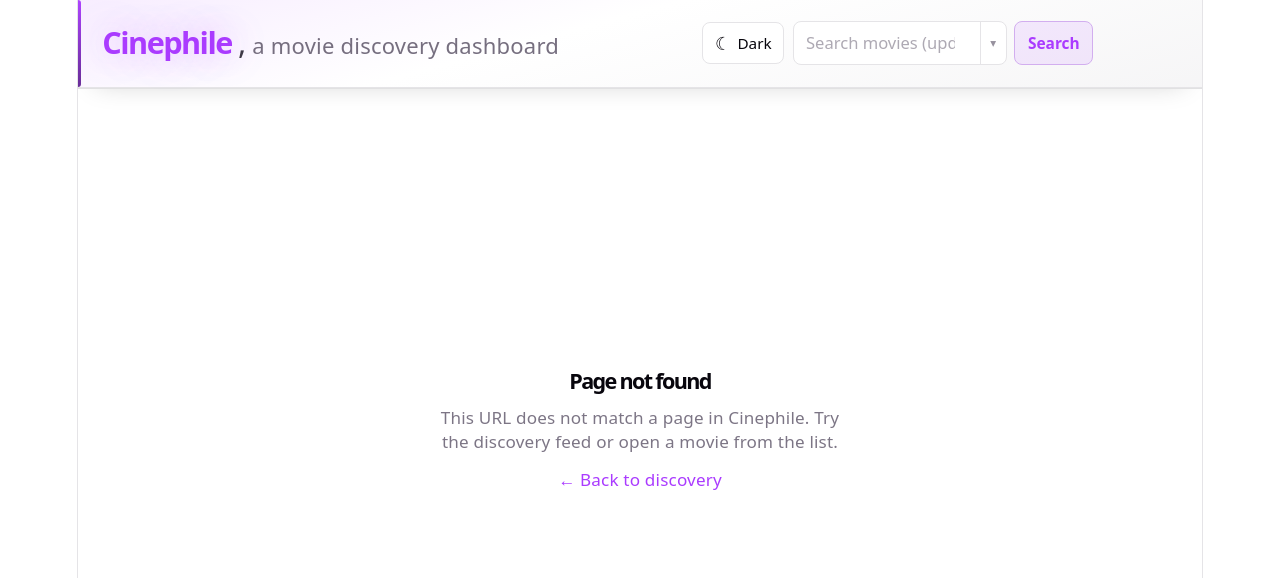
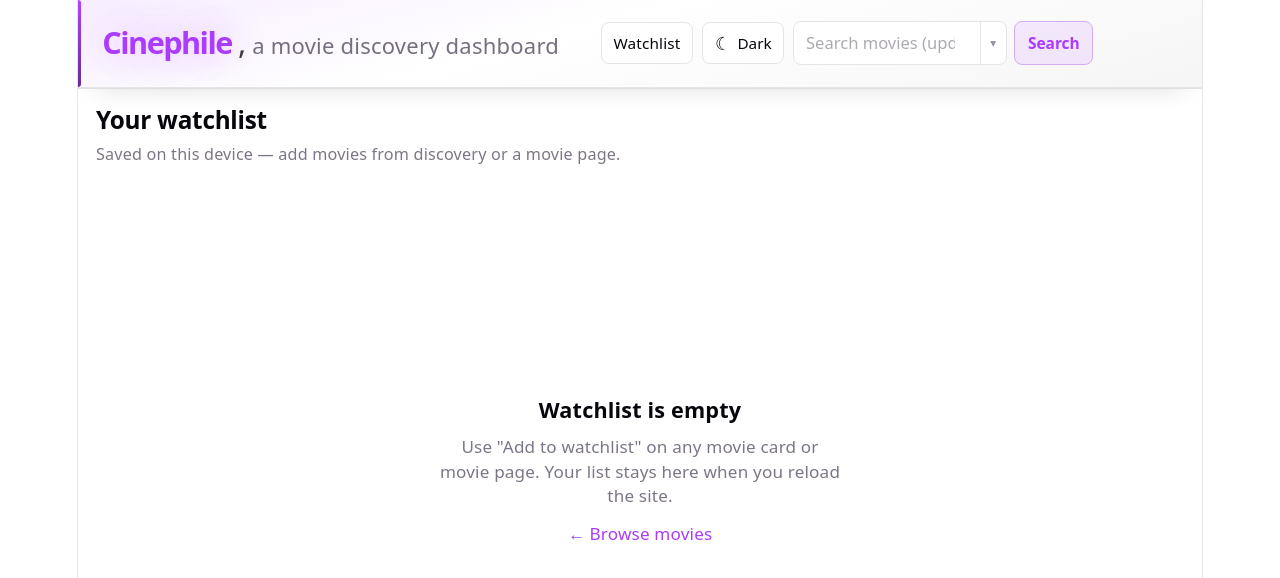
Before and after one commit to shapirayehuda/Cinephile-app, a React (Vite) app: page /watchlist in a window 1280 px wide. Before the commit this address had no page. Shown: the top 578 px of the page. Built offline with nearby package versions, Linux system fonts and the light colour scheme.

Commit message:
Add persistent watchlist with localStorage and watchlist page
Co-authored-by: Cursor <cursoragent@cursor.com>

```diff
--- a/src/App.css
+++ b/src/App.css
@@ -58,6 +58,110 @@
   align-items: center;
   gap: 0.5rem;
   flex: 0 1 auto;
+}
+
+.site-header__watchlist {
+  display: inline-flex;
+  align-items: center;
+  gap: 0.35rem;
+  flex-shrink: 0;
+  padding: 0.4rem 0.65rem;
+  border: 1px solid var(--border);
+  border-radius: 8px;
+  background: var(--bg);
+  color: var(--text-h);
+  font: inherit;
+  font-size: 0.85rem;
+  font-weight: 500;
+  text-decoration: none;
+  transition:
+    border-color 0.15s ease,
+    background 0.15s ease;
+}
+
+.site-header__watchlist:hover {
+  border-color: color-mix(in srgb, var(--accent) 45%, var(--border));
+  background: color-mix(in srgb, var(--accent-bg) 55%, var(--bg));
+}
+
+.site-header__watchlist-count {
+  display: inline-flex;
+  align-items: center;
+  justify-content: center;
+  min-width: 1.25rem;
+  height: 1.25rem;
+  padding: 0 0.3rem;
+  border-radius: 999px;
+  font-size: 0.72rem;
+  font-weight: 600;
+  line-height: 1;
+  color: var(--text-h);
+  background: var(--accent-bg);
+  border: 1px solid var(--accent-border);
+}
+
+.watchlist-btn {
+  display: inline-flex;
+  align-items: center;
+  justify-content: center;
+  padding: 0.35rem 0.55rem;
+  border: 1px solid var(--border);
+  border-radius: 6px;
+  background: color-mix(in srgb, var(--bg) 92%, transparent);
+  color: var(--text-h);
+  font: inherit;
+  font-size: 0.72rem;
+  font-weight: 600;
+  line-height: 1.2;
+  cursor: pointer;
+  backdrop-filter: blur(6px);
+  transition:
+    border-color 0.15s ease,
+    background 0.15s ease,
+    color 0.15s ease;
+}
+
+.watchlist-btn:hover {
+  border-color: color-mix(in srgb, var(--accent) 50%, var(--border));
+  background: var(--accent-bg);
+}
+
+.watchlist-btn--active {
+  border-color: var(--accent-border);
+  background: var(--accent-bg);
+  color: var(--text-h);
+}
+
+.watchlist-btn:focus-visible {
+  outline: 2px solid var(--accent);
+  outline-offset: 2px;
+}
+
+.watchlist-page__header {
+  flex-shrink: 0;
+  padding: 1rem 1rem 0.25rem;
+  text-align: left;
+}
+
+.watchlist-page__title {
+  margin: 0;
+  font-family: var(--heading);
+  font-size: 1.35rem;
+  font-weight: 650;
+  color: var(--text-h);
+}
+
+.watchlist-page__meta {
+  margin: 0.35rem 0 0;
+  font-size: 0.9rem;
+  color: var(--text);
+  opacity: 0.88;
+}
+
+.watchlist-page__grid {
+  list-style: none;
+  margin: 0;
+  padding: 1rem;
 }
 
 .theme-toggle {
--- a/src/App.jsx
+++ b/src/App.jsx
@@ -2,23 +2,28 @@ import { Routes, Route } from 'react-router-dom'
 import './App.css'
 import { DiscoveryProvider } from './context/DiscoveryContext'
 import { ThemeProvider } from './context/ThemeContext'
+import { WatchlistProvider } from './context/WatchlistContext'
 import Header from './assets/components/Header'
 import MoviesHomePage from './pages/MoviesHomePage'
 import MovieDetailPage from './pages/MovieDetailPage'
 import NotFoundPage from './pages/NotFoundPage'
+import WatchlistPage from './pages/WatchlistPage'
 
 export default function App() {
   return (
     <ThemeProvider>
       <DiscoveryProvider>
+        <WatchlistProvider>
           <div className="app-layout">
             <Header />
             <Routes>
               <Route path="/" element={<MoviesHomePage />} />
               <Route path="/movie/:imdbId" element={<MovieDetailPage />} />
+              <Route path="/watchlist" element={<WatchlistPage />} />
               <Route path="*" element={<NotFoundPage />} />
             </Routes>
           </div>
+        </WatchlistProvider>
       </DiscoveryProvider>
     </ThemeProvider>
   )
--- a/src/assets/components/Header.jsx
+++ b/src/assets/components/Header.jsx
@@ -1,10 +1,12 @@
 import { Link } from 'react-router-dom'
 import { useDiscovery } from '../../context/DiscoveryContext'
+import { useWatchlist } from '../../context/WatchlistContext'
 import HeaderSearch from './HeaderSearch'
 import ThemeToggle from './ThemeToggle'
 
 export default function Header() {
   const { resetToFeed } = useDiscovery()
+  const { watchlistCount } = useWatchlist()
 
   return (
     <header className="site-header">
@@ -26,6 +28,12 @@ export default function Header() {
         </div>
 
         <div className="site-header__actions">
+          <Link to="/watchlist" className="site-header__watchlist">
+            Watchlist
+            {watchlistCount > 0 && (
+              <span className="site-header__watchlist-count">{watchlistCount}</span>
+            )}
+          </Link>
           <ThemeToggle />
           <HeaderSearch />
         </div>
--- /dev/null
+++ b/src/assets/components/WatchlistButton.jsx
@@ -0,0 +1,25 @@
+import { useWatchlist } from '../../context/WatchlistContext'
+
+export default function WatchlistButton({ movie, className = '' }) {
+  const { isInWatchlist, toggleWatchlist } = useWatchlist()
+  const id = movie?.id ?? movie?.imdbID
+  const inList = id ? isInWatchlist(id) : false
+
+  function handleClick(event) {
+    event.preventDefault()
+    event.stopPropagation()
+    toggleWatchlist(movie)
+  }
+
+  return (
+    <button
+      type="button"
+      className={`watchlist-btn${inList ? ' watchlist-btn--active' : ''}${className ? ` ${className}` : ''}`}
+      onClick={handleClick}
+      aria-label={inList ? 'Remove from watchlist' : 'Add to watchlist'}
+      aria-pressed={inList}
+    >
+      {inList ? 'In watchlist' : 'Add to watchlist'}
+    </button>
+  )
+}
--- a/src/assets/components/movie.jsx
+++ b/src/assets/components/movie.jsx
@@ -1,5 +1,6 @@
 import { useEffect, useState } from 'react'
 import { Link } from 'react-router-dom'
+import WatchlistButton from './WatchlistButton'
 import '../movie.css'
 
 export function MovieCard({ movie }) {
@@ -12,7 +13,12 @@ export function MovieCard({ movie }) {
   }, [movie.id, movie.poster])
 
   return (
-    <Link className="movie-card movie-card--link" to={`/movie/${encodeURIComponent(movie.id)}`}>
+    <article className="movie-card">
+      <WatchlistButton movie={movie} className="movie-card__watchlist" />
+      <Link
+        className="movie-card__link"
+        to={`/movie/${encodeURIComponent(movie.id)}`}
+      >
       <div className="movie-card__media">
         {showPoster ? (
           <img
@@ -33,6 +39,7 @@ export function MovieCard({ movie }) {
         <p>Year: {movie.year}</p>
         <p>Rating: {movie.rating ?? '—'}</p>
       </div>
-    </Link>
+      </Link>
+    </article>
   )
 }
--- a/src/assets/movie.css
+++ b/src/assets/movie.css
@@ -1,4 +1,5 @@
 .movie-card {
+  position: relative;
   flex: 0 1 220px;
   max-width: 280px;
   border: 1px solid var(--border);
@@ -12,7 +13,18 @@
   background: var(--bg);
 }
 
-.movie-card--link {
+.movie-card__watchlist {
+  position: absolute;
+  top: 0.55rem;
+  right: 0.55rem;
+  z-index: 2;
+}
+
+.movie-card__link {
+  flex: 1;
+  display: flex;
+  flex-direction: column;
+  min-height: 0;
   text-decoration: none;
   color: inherit;
   cursor: pointer;
@@ -21,14 +33,15 @@
     box-shadow 0.15s ease;
 }
 
-.movie-card--link:hover {
+.movie-card:hover {
   border-color: color-mix(in srgb, var(--accent) 45%, var(--border));
   box-shadow: 0 6px 24px color-mix(in srgb, var(--text-h) 12%, transparent);
 }
 
-.movie-card--link:focus-visible {
+.movie-card__link:focus-visible {
   outline: 2px solid var(--accent);
   outline-offset: 2px;
+  border-radius: 6px;
 }
 
 .movie-card__media {
--- /dev/null
+++ b/src/context/WatchlistContext.jsx
@@ -0,0 +1,95 @@
+import { createContext, useCallback, useContext, useEffect, useMemo, useState } from 'react'
+
+const STORAGE_KEY = 'cinephile-watchlist'
+
+const WatchlistContext = createContext(undefined)
+
+function loadWatchlist() {
+  try {
+    const raw = localStorage.getItem(STORAGE_KEY)
+    if (!raw) return []
+    const parsed = JSON.parse(raw)
+    if (!Array.isArray(parsed)) return []
+    return parsed.filter((m) => m && typeof m.id === 'string' && m.id.length > 0)
+  } catch {
+    return []
+  }
+}
+
+export function normalizeWatchlistMovie(movie) {
+  const id = movie?.id ?? movie?.imdbID
+  if (!id) return null
+
+  const poster = movie?.poster ?? movie?.Poster
+  const ratingRaw = movie?.rating ?? movie?.imdbRating
+
+  return {
+    id: String(id),
+    title: String(movie?.title ?? movie?.Title ?? 'Untitled'),
+    year: String(movie?.year ?? movie?.Year ?? '—'),
+    poster: poster && poster !== 'N/A' ? String(poster) : null,
+    rating:
+      ratingRaw != null && ratingRaw !== '' && ratingRaw !== 'N/A'
+        ? String(ratingRaw)
+        : null,
+  }
+}
+
+export function WatchlistProvider({ children }) {
+  const [watchlist, setWatchlist] = useState(loadWatchlist)
+
+  useEffect(() => {
+    localStorage.setItem(STORAGE_KEY, JSON.stringify(watchlist))
+  }, [watchlist])
+
+  const isInWatchlist = useCallback(
+    (id) => watchlist.some((m) => m.id === id),
+    [watchlist],
+  )
+
+  const addToWatchlist = useCallback((movie) => {
+    const entry = normalizeWatchlistMovie(movie)
+    if (!entry) return
+    setWatchlist((prev) => {
+      if (prev.some((m) => m.id === entry.id)) return prev
+      return [entry, ...prev]
+    })
+  }, [])
+
+  const removeFromWatchlist = useCallback((id) => {
+    setWatchlist((prev) => prev.filter((m) => m.id !== id))
+  }, [])
+
+  const toggleWatchlist = useCallback((movie) => {
+    const entry = normalizeWatchlistMovie(movie)
+    if (!entry) return
+    setWatchlist((prev) => {
+      if (prev.some((m) => m.id === entry.id)) {
+        return prev.filter((m) => m.id !== entry.id)
+      }
+      return [entry, ...prev]
+    })
+  }, [])
+
+  const value = useMemo(
+    () => ({
+      watchlist,
+      watchlistCount: watchlist.length,
+      isInWatchlist,
+      addToWatchlist,
+      removeFromWatchlist,
+      toggleWatchlist,
+    }),
+    [watchlist, isInWatchlist, addToWatchlist, removeFromWatchlist, toggleWatchlist],
+  )
+
+  return <WatchlistContext.Provider value={value}>{children}</WatchlistContext.Provider>
+}
+
+export function useWatchlist() {
+  const ctx = useContext(WatchlistContext)
+  if (ctx === undefined) {
+    throw new Error('useWatchlist must be used within WatchlistProvider')
+  }
+  return ctx
+}
--- a/src/pages/MovieDetailPage.jsx
+++ b/src/pages/MovieDetailPage.jsx
@@ -2,6 +2,7 @@ import { useEffect, useState } from 'react'
 import { Link, useParams } from 'react-router-dom'
 import { fetchMovieByImdbId } from '../api/omdb'
 import AppLoader from '../assets/components/AppLoader'
+import WatchlistButton from '../assets/components/WatchlistButton'
 import './movie-detail.css'
 
 function disp(v) {
@@ -122,7 +123,10 @@ export default function MovieDetailPage() {
           </div>
 
           <div>
-          <h1 className="movie-detail__title">{disp(detail.Title)}</h1>
+          <div className="movie-detail__title-row">
+            <h1 className="movie-detail__title">{disp(detail.Title)}</h1>
+            <WatchlistButton movie={detail} />
+          </div>
           <p className="movie-detail__sub">
             {disp(detail.Year)} · {disp(detail.Type)} · {disp(detail.Runtime)}
           </p>
--- /dev/null
+++ b/src/pages/WatchlistPage.jsx
@@ -0,0 +1,49 @@
+import { useEffect } from 'react'
+import { Link } from 'react-router-dom'
+import { MovieCard } from '../assets/components/movie'
+import { useWatchlist } from '../context/WatchlistContext'
+
+export default function WatchlistPage() {
+  const { watchlist } = useWatchlist()
+
+  useEffect(() => {
+    document.title = `Watchlist · Cinephile`
+    return () => {
+      document.title = 'cinephile-app'
+    }
+  }, [])
+
+  return (
+    <div className="app-layout__main watchlist-page">
+      <header className="watchlist-page__header">
+        <h2 className="watchlist-page__title">Your watchlist</h2>
+        <p className="watchlist-page__meta">
+          {watchlist.length === 0
+            ? 'Saved on this device — add movies from discovery or a movie page.'
+            : `${watchlist.length} saved ${watchlist.length === 1 ? 'movie' : 'movies'}`}
+        </p>
+      </header>
+
+      {watchlist.length === 0 ? (
+        <div className="app-empty">
+          <p className="app-empty__title">Watchlist is empty</p>
+          <p className="app-empty__hint">
+            Use &quot;Add to watchlist&quot; on any movie card or movie page. Your list stays here
+            when you reload the site.
+          </p>
+          <Link to="/" className="movie-detail__back">
+            ← Browse movies
+          </Link>
+        </div>
+      ) : (
+        <ul className="virtuoso-movie-list watchlist-page__grid">
+          {watchlist.map((movie) => (
+            <li key={movie.id} className="virtuoso-movie-item">
+              <MovieCard movie={movie} />
+            </li>
+          ))}
+        </ul>
+      )}
+    </div>
+  )
+}
--- a/src/pages/movie-detail.css
+++ b/src/pages/movie-detail.css
@@ -125,8 +125,23 @@
   text-align: center;
 }
 
+.movie-detail__title-row {
+  display: flex;
+  flex-wrap: wrap;
+  align-items: flex-start;
+  justify-content: space-between;
+  gap: 0.75rem 1rem;
+  margin-bottom: 0.35rem;
+}
+
+.movie-detail__title-row .watchlist-btn {
+  flex-shrink: 0;
+  font-size: 0.82rem;
+  padding: 0.45rem 0.75rem;
+}
+
 .movie-detail__title {
-  margin: 0 0 0.35rem;
+  margin: 0;
   font-family: var(--heading);
   font-size: clamp(1.35rem, 3vw, 1.85rem);
   font-weight: 650;
```
Lines whose indentation alone changed are shown as unchanged.
